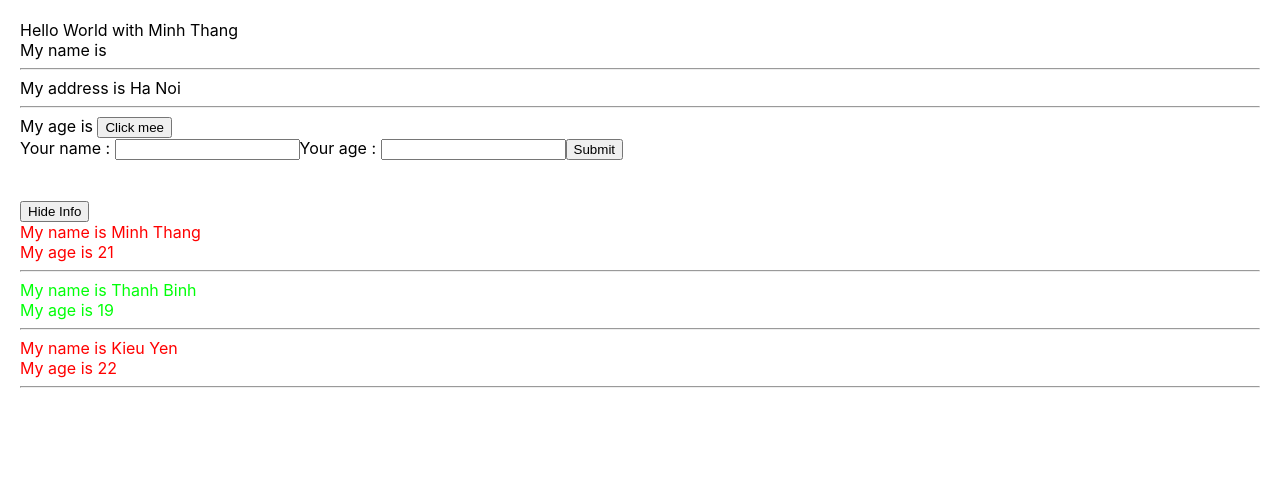
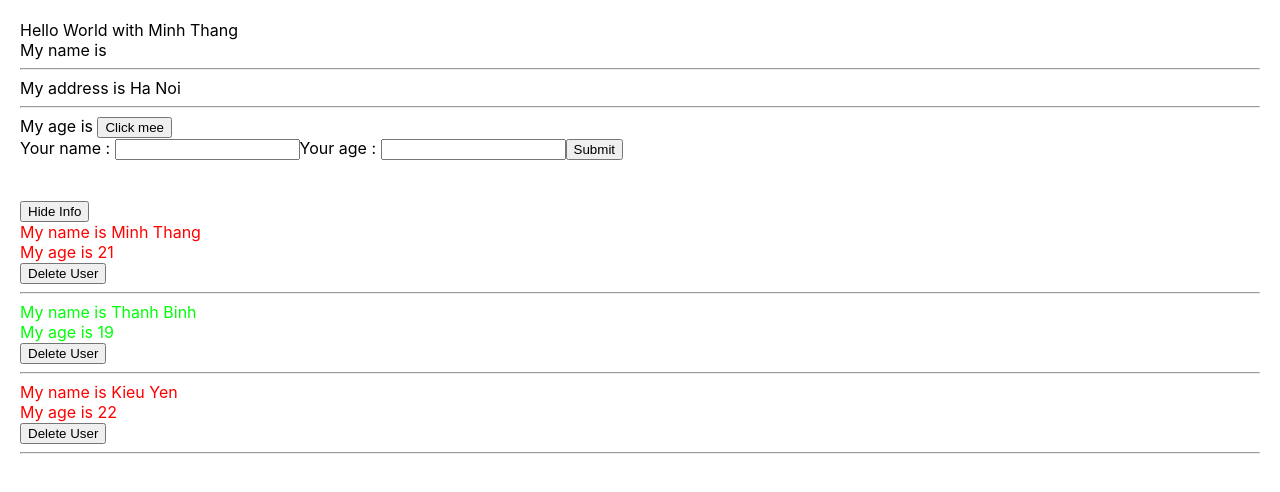
Before and after one commit to Thang-Nguyen-Minh/REACTJS-AGAIN, a React (Create React App) app: page / in a window 1280 px wide. Shown: the top 492 px of the page. Built offline with nearby package versions, Linux system fonts and the light colour scheme.

Commit message:
Delete User

```diff
--- a/src/components/DisplayInfo.js
+++ b/src/components/DisplayInfo.js
@@ -23,8 +23,13 @@ class DisplayInfo extends React.Component{
                     return (
                         <div>
                             {this.state.showInfo && <div key={user.id} className={user.age > 20 ? "red" : "green"}>
-                                <div>My name is {user.name}</div>
-                                <div>My age is {user.age}</div>
+                                <div>
+                                    <div>My name is {user.name}</div>
+                                    <div>My age is {user.age}</div>
+                                </div>
+                                <div>
+                                    <button onClick={(id)=>this.props.handleDeleteUser(user.id)}>Delete User</button>
+                                </div>
                                 <hr/>
                             </div>}
                         </div>
--- a/src/components/MyComponent.js
+++ b/src/components/MyComponent.js
@@ -16,7 +16,7 @@ class MyComponent extends React.Component{
                 age : 19,
             },
             {
-                id: 1,
+                id: 3,
                 name : "Kieu Yen",
                 age : 22,
             }
@@ -28,14 +28,23 @@ class MyComponent extends React.Component{
             listUsers: [userObj,...this.state.listUsers],
         })
     }
+    handleDeleteUser = (id) => {
+        //Phải để let thì mảng mới thay đổi được
+        let listUsersClone=this.state.listUsers;
+        //Phải gán mảng mới vào do filter trả về 1 mảng mới
+        listUsersClone=listUsersClone.filter(item=>item.id!==id);
+        this.setState({
+            listUsers: listUsersClone,
+        })
+    }
     render(){
         return (
             <div>
-
                 <AddUserInfo handleAddUser={this.handleAddUser}/>
                 <br/> <br/>
-                <DisplayInfo listUsers={this.state.listUsers}
-
+                <DisplayInfo
+                    listUsers={this.state.listUsers}
+                    handleDeleteUser={this.handleDeleteUser}
                 />
             </div>
         )
```
